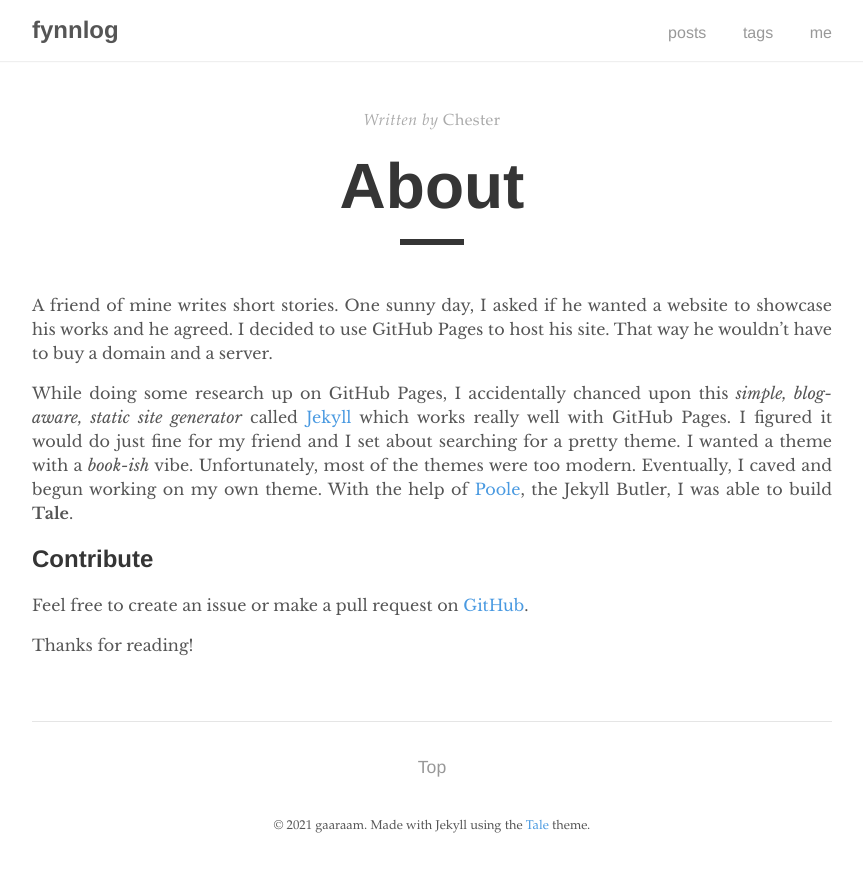
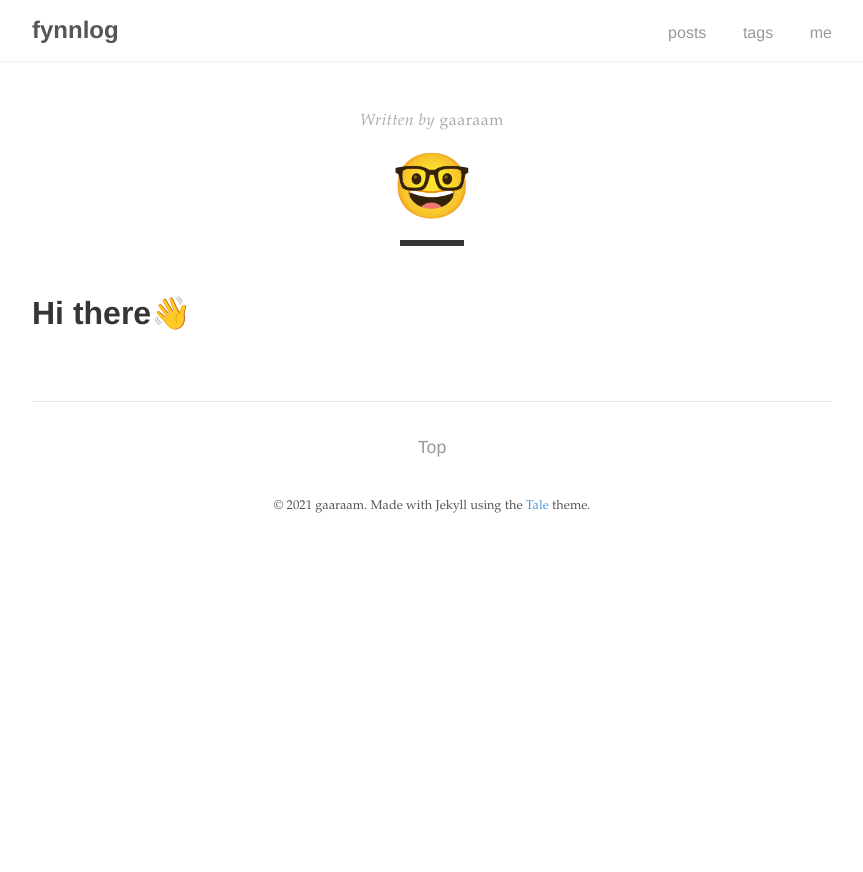
Before and after one commit to Leegaramm/Leegaramm-github.io, a Jekyll site: the page built from _pages/about.md, in a window 1280 px wide. Shown: the top 872 px of the page, without its empty margins (208-1071 px from the left). Built offline with Jekyll 4.4.1, drawn with Linux system fonts in a browser that asks for light colours.

Commit message:
Update about.md

```diff
--- a/_pages/about.md
+++ b/_pages/about.md
@@ -1,15 +1,8 @@
 ---
 layout: post
-title: "About"
-author: "Chester"
+title: "🤓"
+author: "gaaraam"
 permalink: /about/
 ---
 
-A friend of mine writes short stories. One sunny day, I asked if he wanted a website to showcase his works and he agreed. I decided to use GitHub Pages to host his site. That way he wouldn't have to buy a domain and a server.
-
-While doing some research up on GitHub Pages, I accidentally chanced upon this _simple, blog-aware, static site generator_ called [Jekyll](https://jekyllrb.com/) which works really well with GitHub Pages. I figured it would do just fine for my friend and I set about searching for a pretty theme. I wanted a theme with a _book-ish_ vibe. Unfortunately, most of the themes were too modern. Eventually, I caved and begun working on my own theme. With the help of [Poole](https://github.com/poole/poole), the Jekyll Butler, I was able to build **Tale**.
-
-## Contribute
-Feel free to create an issue or make a pull request on [GitHub](https://github.com/chesterhow/tale).
-
-Thanks for reading!
+# Hi there👋
```
